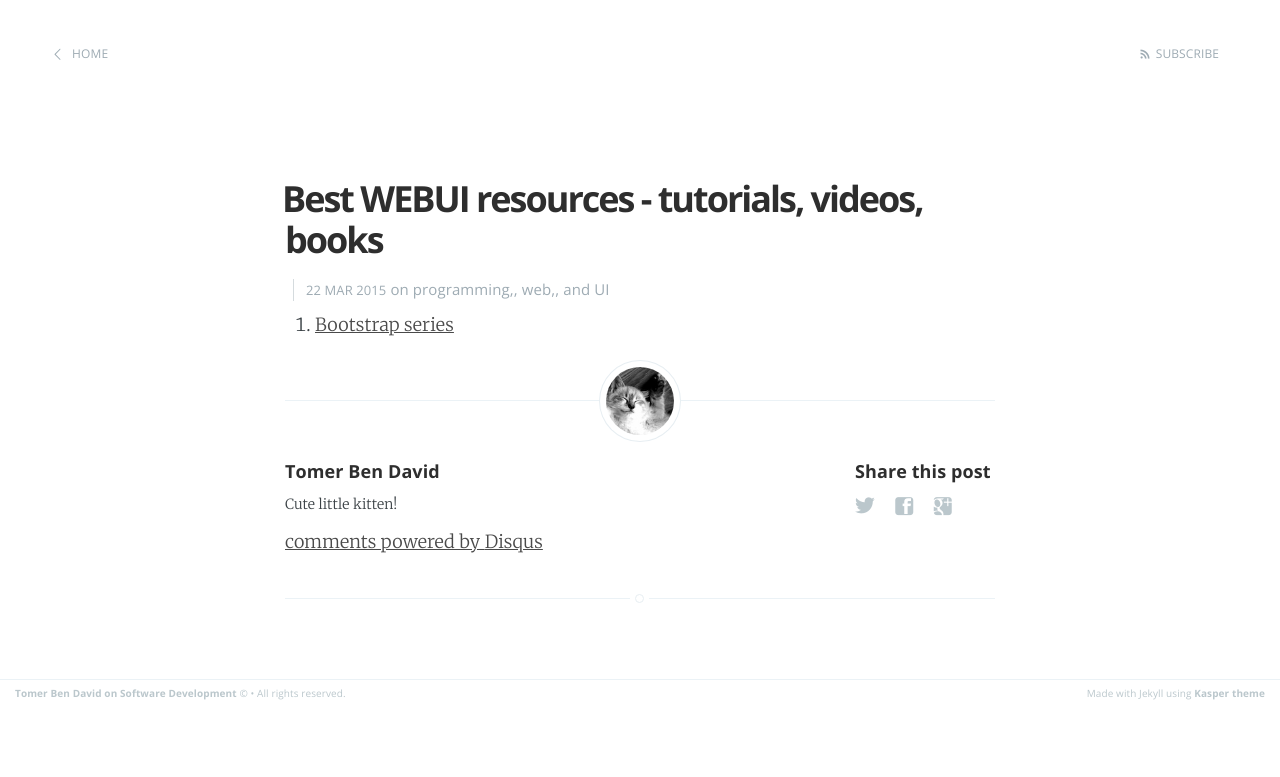
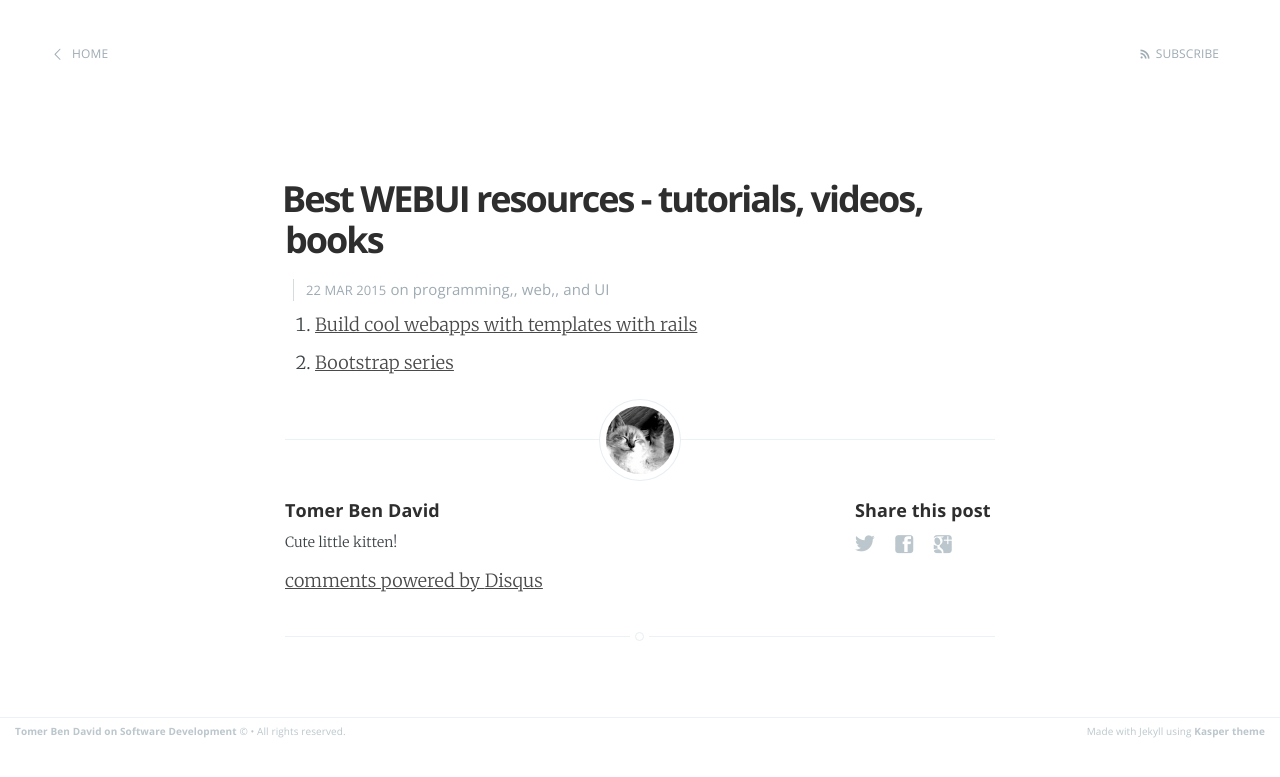
Before and after one commit to tomer-ben-david/tomer-ben-david.github.io.jekyll, a Jekyll site: the page built from _posts/2015-03-22-best-webui-resources-tutorials-videos-books.markdown, in a window 1280 px wide. Shown: the top 777 px of the page. Built offline with Jekyll 4.4.1, drawn with Linux system fonts in a browser that asks for light colours; Markdown is read by kramdown in place of the engine named in the settings; comment, search, counter and statistics services are not loaded.

Commit message:
best-webui cool webapps with rails

```diff
--- a/_posts/2015-03-22-best-webui-resources-tutorials-videos-books.markdown
+++ b/_posts/2015-03-22-best-webui-resources-tutorials-videos-books.markdown
@@ -5,4 +5,5 @@ date:   2015-03-22 22:18:00
 categories: programming, web, UI
 comments: true
 ---
+1. [Build cool webapps with templates with rails](https://www.baserails.com/)
 1. [Bootstrap series](https://www.youtube.com/playlist?list=PL0qaQSYB_0TD-7tNkfMnJ0DCFJVjBNF8G)
```
